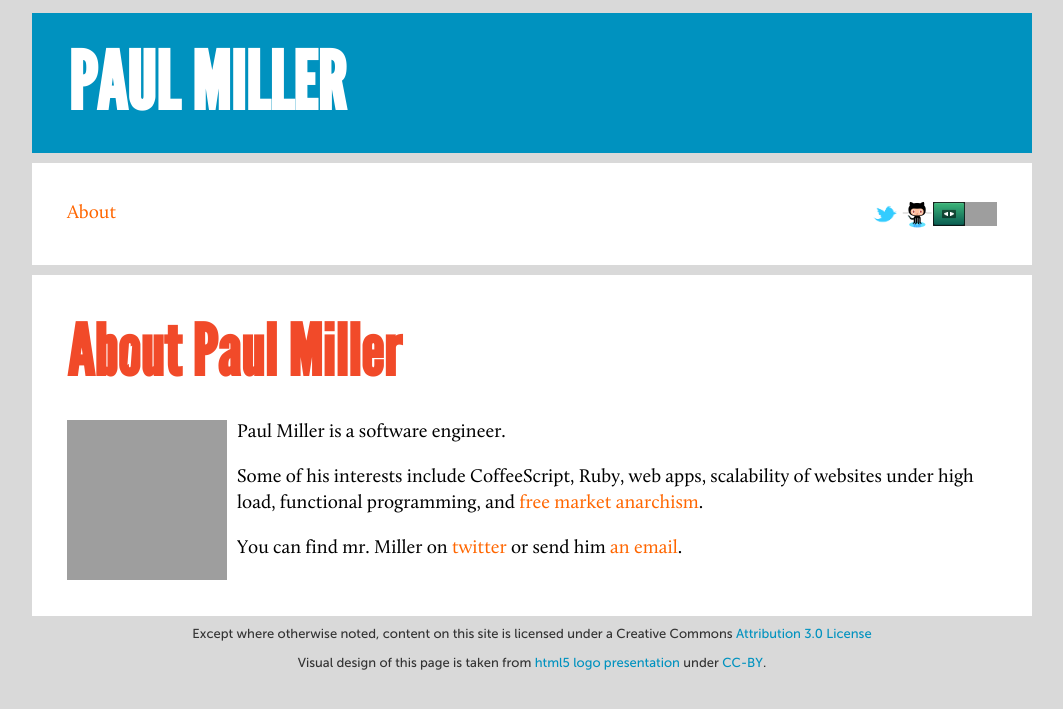
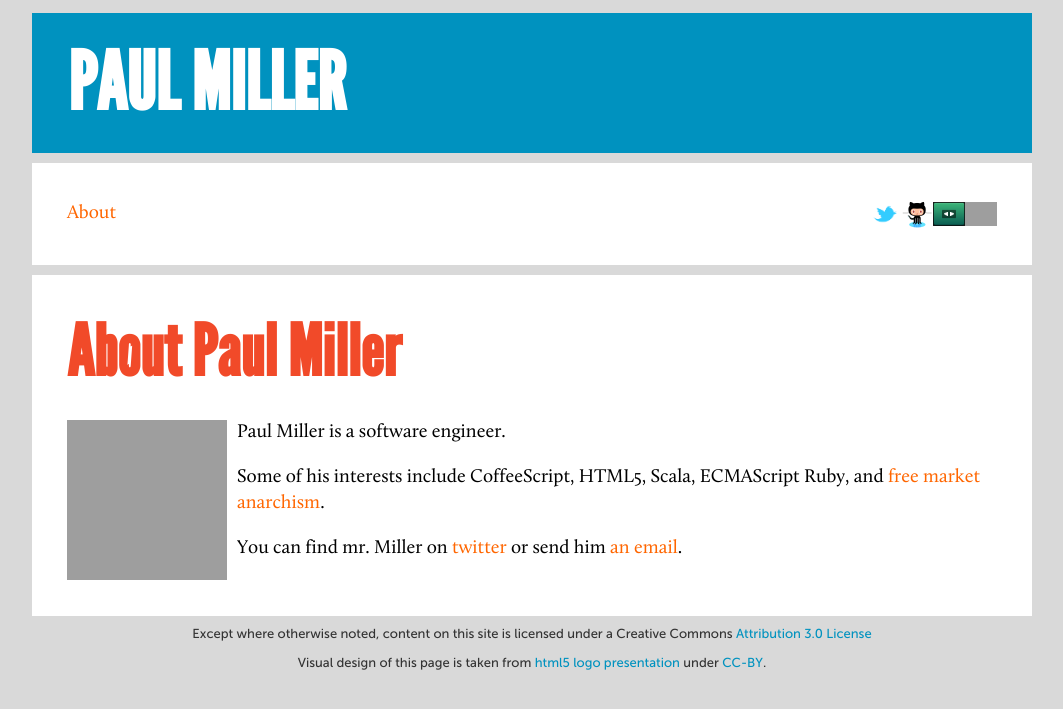
Before and after one commit to esimionato/paulmillr.github.com, a Jekyll site: the page built from about.html, in a window 1280 px wide. Shown: the top 709 px of the page, without its empty margins (108-1171 px from the left). Built offline with Jekyll 4.4.1, drawn with Linux system fonts in a browser that asks for light colours; comment, search, counter and statistics services are not loaded; grey boxes are pictures that could not be loaded.

Commit message:
Sync interests with twitter.

```diff
--- a/about.html
+++ b/about.html
@@ -15,10 +15,10 @@ layout: base
     Some of his interests include
     <span class="interests">
       CoffeeScript,
+      HTML5,
+      Scala,
+      ECMAScript
       Ruby,
-      web apps,
-      scalability of websites under high load,
-      functional programming,
       and <a href="http://en.wikipedia.org/wiki/Anarcho-capitalism">free market anarchism</a>.
     </span>
   </p>
```
